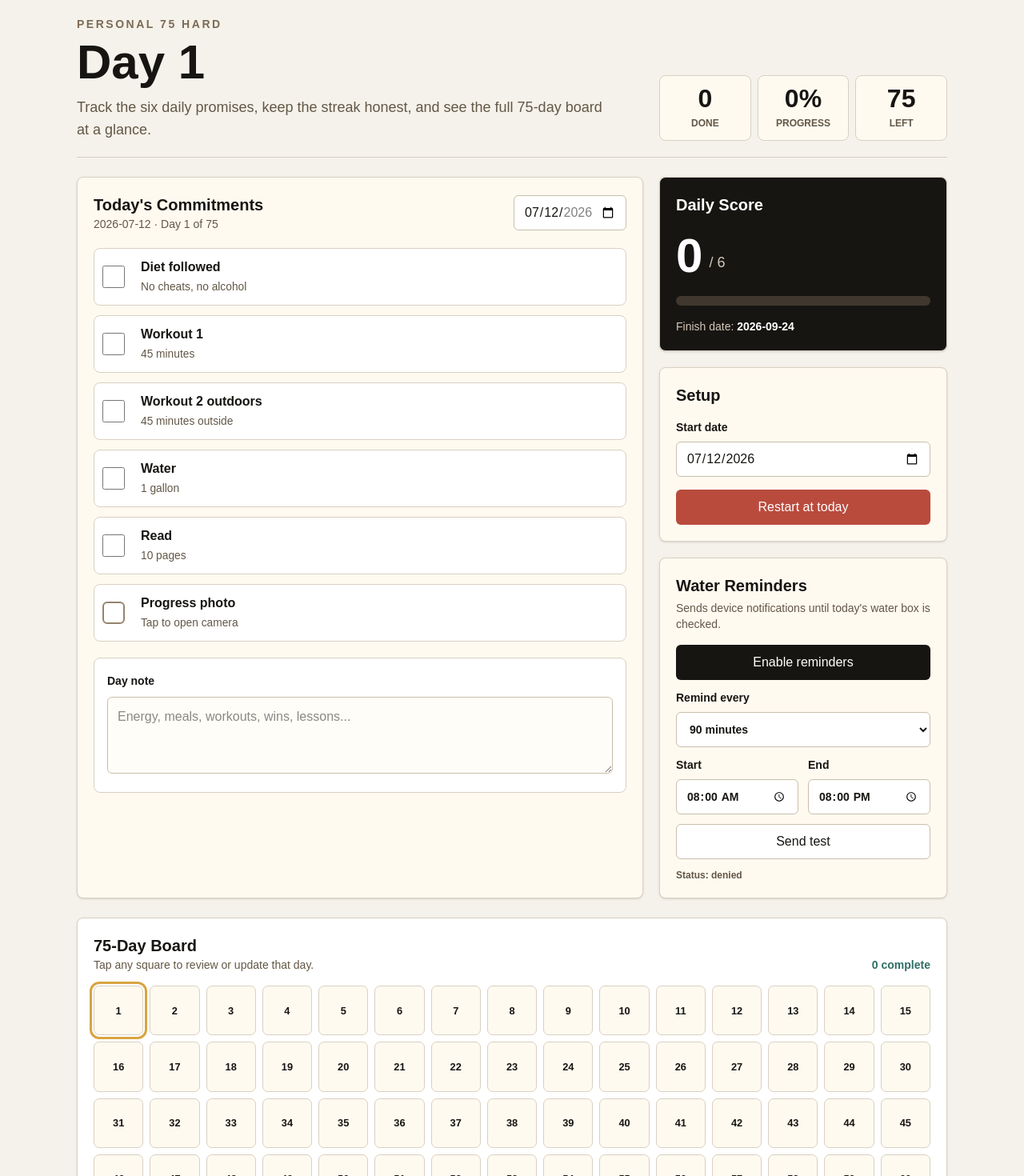
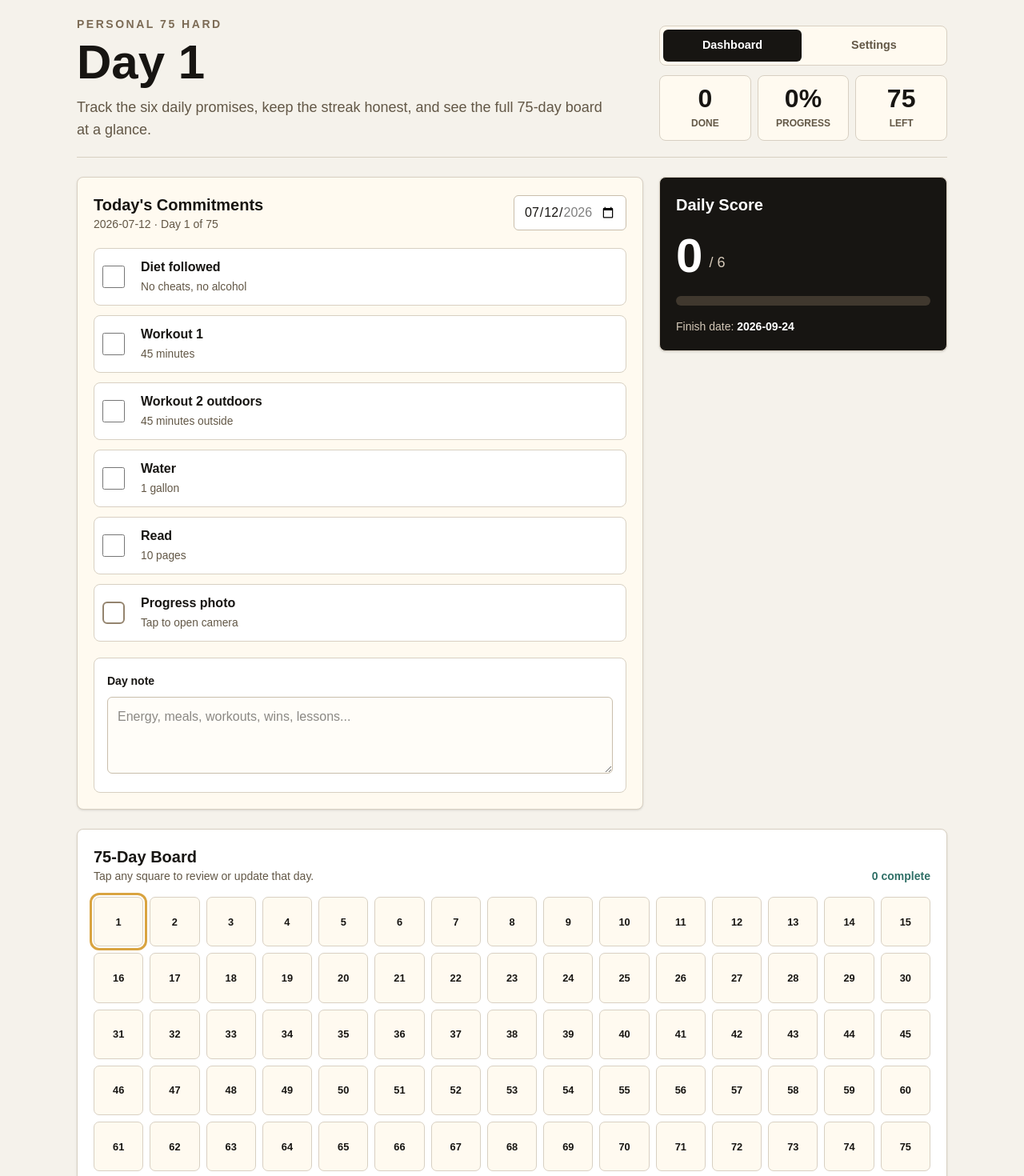
Before and after one commit to brettmay11-ai/75hard, a Next.js app: page / in a window 1280 px wide. Shown: the top 1470 px of the page at 80% size. Built offline with nearby package versions, Linux system fonts and the light colour scheme.

Commit message:
Move setup controls to settings view

```diff
--- a/app/globals.css
+++ b/app/globals.css
@@ -165,6 +165,55 @@ button {
   font-size: 0.75rem;
   font-weight: 800;
   text-transform: uppercase;
+}
+
+.view-switch {
+  display: grid;
+  grid-template-columns: repeat(2, minmax(0, 1fr));
+  gap: 4px;
+  border: 1px solid #d8d0c2;
+  border-radius: 8px;
+  background: #fffaf0;
+  padding: 4px;
+}
+
+.view-switch button {
+  min-height: 40px;
+  border: 0;
+  border-radius: 6px;
+  background: transparent;
+  color: #625746;
+  font-size: 0.9rem;
+  font-weight: 900;
+}
+
+.view-switch .view-switch-active {
+  background: #171512;
+  color: #ffffff;
+}
+
+.settings-grid {
+  display: grid;
+  gap: 16px;
+}
+
+.settings-panel {
+  border: 1px solid #d8d0c2;
+  border-radius: 8px;
+  background: #fffaf0;
+  padding: 20px;
+  box-shadow: 0 1px 2px rgb(23 21 18 / 0.06);
+}
+
+.settings-panel h2 {
+  font-size: 1.35rem;
+  font-weight: 900;
+}
+
+.settings-panel p {
+  margin-top: 4px;
+  color: #625746;
+  font-size: 0.95rem;
 }
 
 .task-row {
@@ -359,4 +408,8 @@ button {
   .board-grid {
     grid-template-columns: repeat(15, minmax(0, 1fr));
   }
+
+  .settings-grid {
+    grid-template-columns: repeat(2, minmax(0, 1fr));
+  }
 }
--- a/app/page.tsx
+++ b/app/page.tsx
@@ -24,6 +24,8 @@ type ReminderSettings = {
   startTime: string;
   endTime: string;
 };
+
+type AppView = "dashboard" | "settings";
 
 const TASKS = [
   { key: "diet", label: "Diet followed", detail: "No cheats, no alcohol" },
@@ -109,6 +111,7 @@ export default function Home() {
   const [notificationPermission, setNotificationPermission] =
     useState<NotificationPermission>("default");
   const [celebrationDay, setCelebrationDay] = useState<string | null>(null);
+  const [activeView, setActiveView] = useState<AppView>("dashboard");
 
   useEffect(() => {
     const saved = window.localStorage.getItem(STORAGE_KEY);
@@ -296,7 +299,26 @@ export default function Home() {
               Track the six daily promises, keep the streak honest, and see the full 75-day board at a glance.
             </p>
           </div>
-          <div className="grid grid-cols-3 gap-2 text-center sm:min-w-[360px]">
+          <div className="grid gap-3 sm:min-w-[360px]">
+            <nav aria-label="App sections" className="view-switch">
+              <button
+                aria-pressed={activeView === "dashboard"}
+                className={activeView === "dashboard" ? "view-switch-active" : ""}
+                onClick={() => setActiveView("dashboard")}
+                type="button"
+              >
+                Dashboard
+              </button>
+              <button
+                aria-pressed={activeView === "settings"}
+                className={activeView === "settings" ? "view-switch-active" : ""}
+                onClick={() => setActiveView("settings")}
+                type="button"
+              >
+                Settings
+              </button>
+            </nav>
+            <div className="grid grid-cols-3 gap-2 text-center">
               <div className="stat">
                 <span>{completedDays}</span>
                 <small>Done</small>
@@ -310,8 +332,11 @@ export default function Home() {
                 <small>Left</small>
               </div>
             </div>
+          </div>
         </header>
 
+        {activeView === "dashboard" ? (
+          <>
         <div className="grid flex-1 gap-5 lg:grid-cols-[minmax(0,1fr)_360px]">
           <section className="rounded-lg border border-[#d8d0c2] bg-[#fffaf0] p-4 shadow-sm sm:p-5">
             <div className="flex flex-col gap-3 sm:flex-row sm:items-center sm:justify-between">
@@ -423,9 +448,45 @@ export default function Home() {
               </p>
             </section>
 
-            <section className="rounded-lg border border-[#d8d0c2] bg-[#fffaf0] p-5 shadow-sm">
-              <h2 className="text-xl font-bold">Setup</h2>
-              <label className="mt-4 block text-sm font-bold" htmlFor="start-date">
+          </aside>
+        </div>
+
+        <section className="rounded-lg border border-[#d8d0c2] bg-white p-4 shadow-sm sm:p-5">
+          <div className="flex flex-col gap-1 sm:flex-row sm:items-end sm:justify-between">
+            <div>
+              <h2 className="text-xl font-bold">75-Day Board</h2>
+              <p className="text-sm text-[#625746]">Tap any square to review or update that day.</p>
+            </div>
+            <p className="text-sm font-bold text-[#2f6f66]">{completedDays} complete</p>
+          </div>
+          <div className="board-grid mt-4">
+            {Array.from({ length: TOTAL_DAYS }, (_, index) => {
+              const date = addDays(state.startDate, index);
+              const complete = isComplete(state.records[date]);
+              const isSelected = date === selectedDate;
+              const isPastToday = diffDays(state.startDate, date) < currentDay;
+              return (
+                <button
+                  aria-label={`Day ${index + 1}`}
+                  className={`day-cell ${complete ? "day-cell-complete" : ""} ${isSelected ? "day-cell-selected" : ""} ${isPastToday && !complete ? "day-cell-missed" : ""}`}
+                  key={date}
+                  onClick={() => setSelectedDate(date)}
+                  type="button"
+                >
+                  {index + 1}
+                </button>
+              );
+            })}
+          </div>
+        </section>
+          </>
+        ) : (
+          <section className="settings-grid">
+            <div className="settings-panel">
+              <h2>Setup</h2>
+              <p>Adjust the challenge start date or restart the tracker from today.</p>
+
+              <label className="mt-5 block text-sm font-bold" htmlFor="start-date">
                 Start date
               </label>
               <input
@@ -435,18 +496,21 @@ export default function Home() {
                 type="date"
                 value={state.startDate}
               />
-              <button className="mt-4 h-11 w-full rounded-md bg-[#b94b3d] px-4 text-sm font-bold text-white" onClick={resetTracker}>
+
+              <button
+                className="mt-4 h-11 w-full rounded-md bg-[#b94b3d] px-4 text-sm font-bold text-white"
+                onClick={resetTracker}
+                type="button"
+              >
                 Restart at today
               </button>
-            </section>
+            </div>
 
-            <section className="rounded-lg border border-[#d8d0c2] bg-[#fffaf0] p-5 shadow-sm">
-              <h2 className="text-xl font-bold">Water Reminders</h2>
-              <p className="mt-1 text-sm text-[#625746]">
-                Sends device notifications until today&apos;s water box is checked.
-              </p>
+            <div className="settings-panel">
+              <h2>Water Reminders</h2>
+              <p>Sends device notifications until today&apos;s water box is checked.</p>
 
-              <div className="mt-4 grid gap-3">
+              <div className="mt-5 grid gap-3">
                 <button
                   className={`h-11 rounded-md px-4 text-sm font-bold text-white ${
                     reminders.enabled ? "bg-[#2f6f66]" : "bg-[#171512]"
@@ -522,38 +586,9 @@ export default function Home() {
                   Status: {notificationPermission}
                 </p>
               </div>
-            </section>
-          </aside>
-        </div>
-
-        <section className="rounded-lg border border-[#d8d0c2] bg-white p-4 shadow-sm sm:p-5">
-          <div className="flex flex-col gap-1 sm:flex-row sm:items-end sm:justify-between">
-            <div>
-              <h2 className="text-xl font-bold">75-Day Board</h2>
-              <p className="text-sm text-[#625746]">Tap any square to review or update that day.</p>
-            </div>
-            <p className="text-sm font-bold text-[#2f6f66]">{completedDays} complete</p>
-          </div>
-          <div className="board-grid mt-4">
-            {Array.from({ length: TOTAL_DAYS }, (_, index) => {
-              const date = addDays(state.startDate, index);
-              const complete = isComplete(state.records[date]);
-              const isSelected = date === selectedDate;
-              const isPastToday = diffDays(state.startDate, date) < currentDay;
-              return (
-                <button
-                  aria-label={`Day ${index + 1}`}
-                  className={`day-cell ${complete ? "day-cell-complete" : ""} ${isSelected ? "day-cell-selected" : ""} ${isPastToday && !complete ? "day-cell-missed" : ""}`}
-                  key={date}
-                  onClick={() => setSelectedDate(date)}
-                  type="button"
-                >
-                  {index + 1}
-                </button>
-              );
-            })}
             </div>
           </section>
+        )}
       </section>
     </main>
   );
```
Lines whose indentation alone changed are shown as unchanged.
